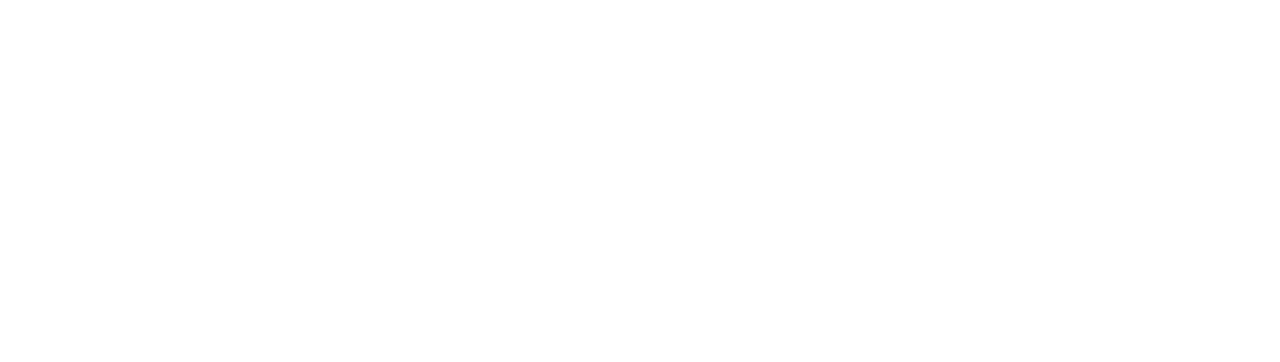
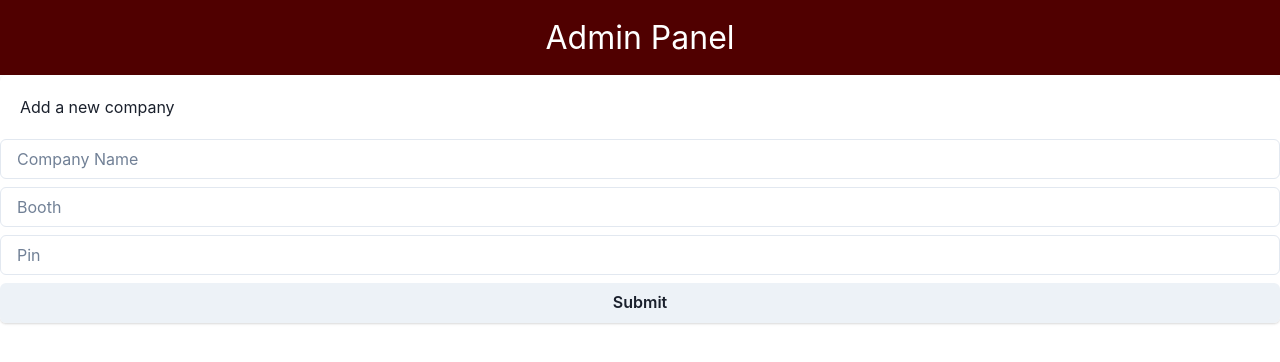
Before and after one commit to secsysadmin/company-queue, a React (Vite) app in the folder client/: page /admin in a window 1280 px wide. Shown: the top 362 px of the page. Built offline with nearby package versions, Linux system fonts and the light colour scheme.

Commit message:
add new company ui to admin page

```diff
--- a/client/src/components/Admin/NewCompany.tsx
+++ b/client/src/components/Admin/NewCompany.tsx
@@ -1,7 +1,19 @@
+import { Card, Text, Input, Button, Stack, CardHeader } from "@chakra-ui/react";
+import { useState } from "react";
 
+export default function NewCompany() {
 
-export default function NewCompany(){
-    return (<>
-
-    </>);
+    return (<div>
+        <Card>
+            <CardHeader>
+            <Text size={'lg'}>Add a new company</Text>
+            </CardHeader>
+            <Stack>
+                <Input placeholder="Company Name"></Input>
+                <Input placeholder="Booth"></Input>
+                <Input placeholder="Pin"></Input>
+                <Button>Submit</Button>
+            </Stack>
+        </Card>
+    </div>);
 }
--- a/client/src/pages/Admin/Admin.tsx
+++ b/client/src/pages/Admin/Admin.tsx
@@ -1,7 +1,9 @@
-
+import NewCompany from "../../components/Admin/NewCompany";
+import Banner from "../../components/Banner";
 
 export default function Admin() {
     return (<>
-
+        <Banner title='Admin Panel'></Banner>
+        <NewCompany></NewCompany>
     </>);
 }
```
